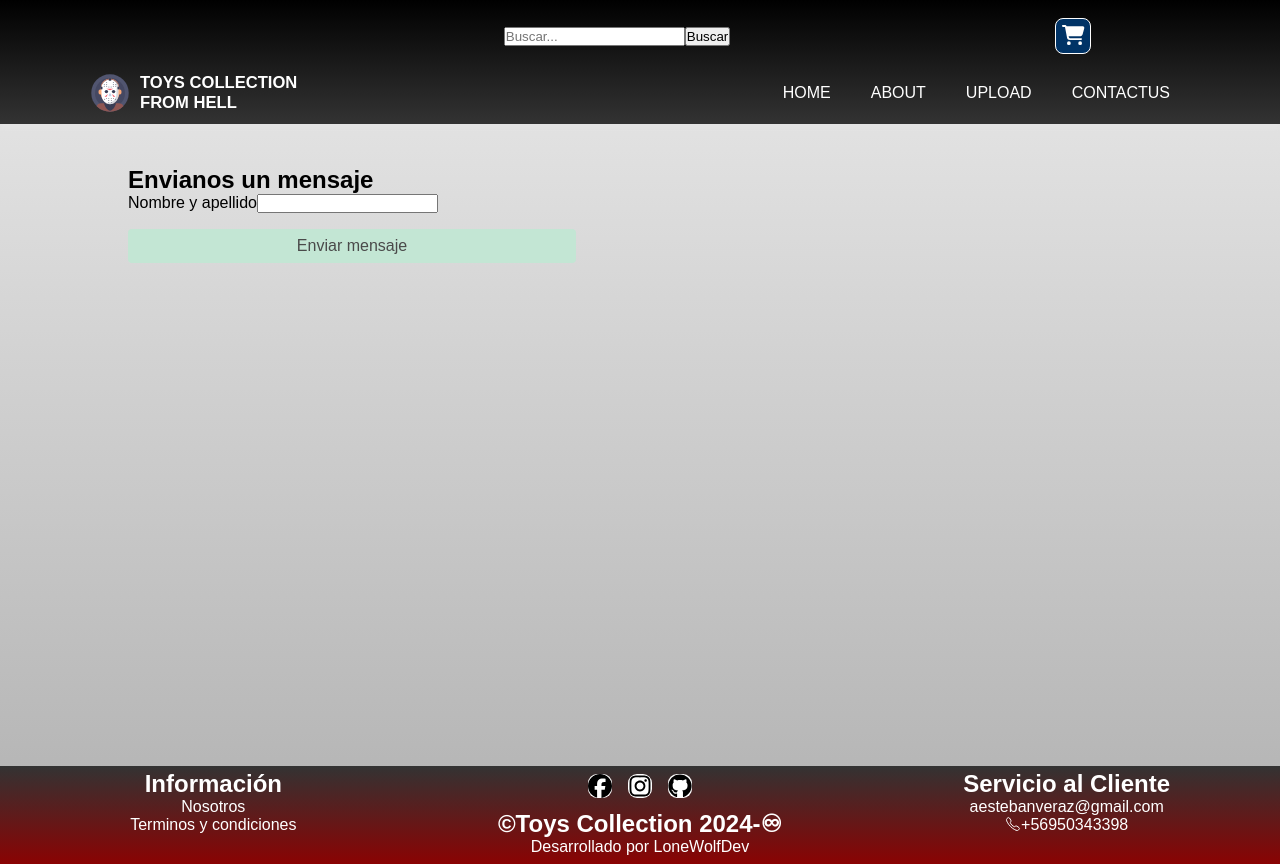
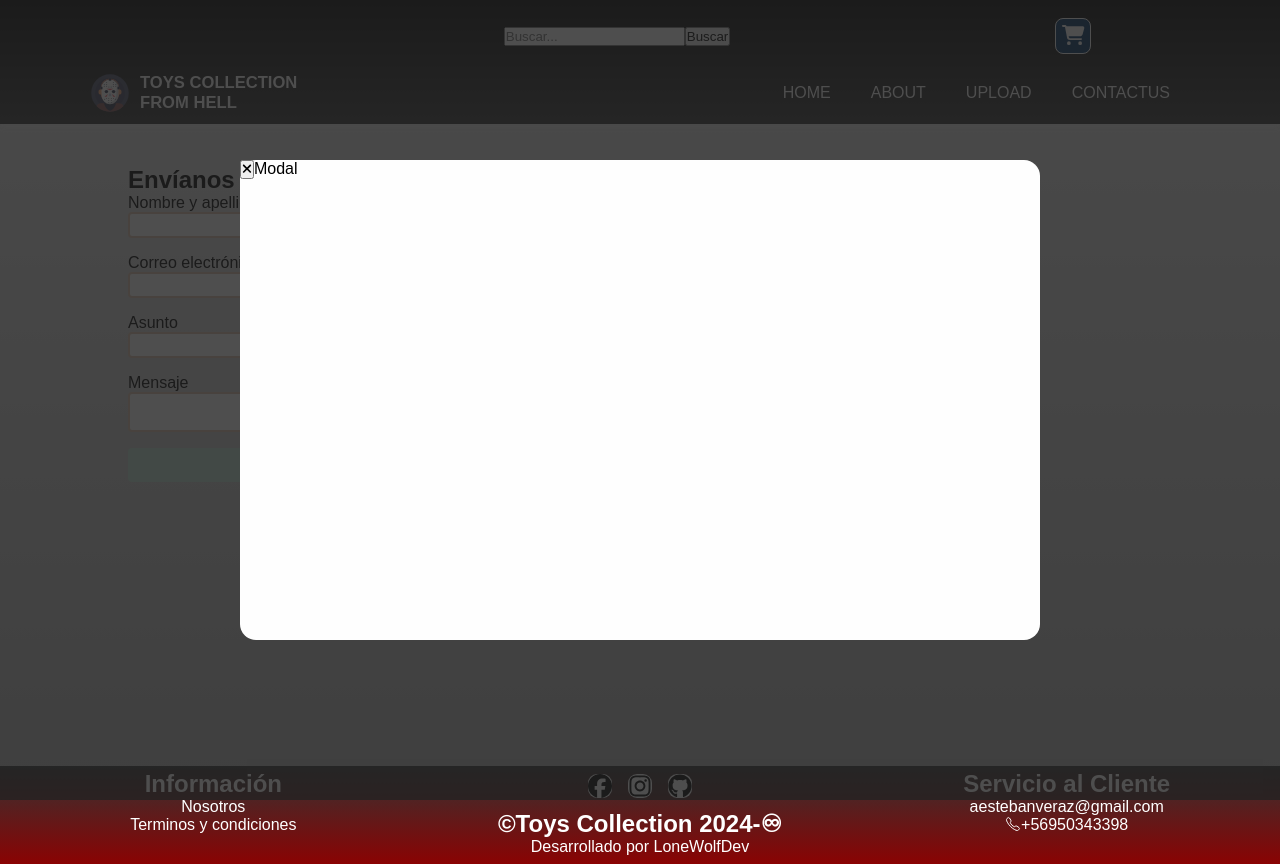
Before and after one commit to AldoVeraZ/final_proyect_stage2_ecommerce, a React (Create React App) app: page /contact in a window 1280 px wide. Both pictures are taken after a click on the button 1073 px from the left and 36 px from the top of the page. Built offline with nearby package versions, Linux system fonts and the light colour scheme.

Commit message:
some progress in modal

```diff
--- a/src/components/Cart.jsx
+++ b/src/components/Cart.jsx
@@ -1,14 +1,21 @@
-import { useContext } from "react";
-import { faShoppingCart } from "@fortawesome/free-solid-svg-icons";
+import { useContext, useState } from "react";
+import { faClose, faShoppingCart } from "@fortawesome/free-solid-svg-icons";
 import { CartContext } from "../context/CartContext";
 import Button from "./Button";
+import Modal from "./Modal";
 
 function Cart() {
   const { moviesCartList } = useContext(CartContext);
+  const [open, setOpen] = useState(false);
 
   return (
+    <>
       <div className="cart__container">
-      <Button icon={faShoppingCart} className="cart__navbar-button" />
+        <Button
+          icon={faShoppingCart}
+          className="cart__navbar-button"
+          action={() => setOpen(!open)}
+        />
         {moviesCartList.length ? (
           <div className="cart__badge">
             <span>
@@ -17,6 +24,11 @@ function Cart() {
           </div>
         ) : undefined}
       </div>
+      <Modal show={open}>
+        <Button icon={faClose} className="" action={() => setOpen(!open)} />
+        Modal
+      </Modal>
+    </>
   );
 }
 
--- a/src/components/Form.jsx
+++ b/src/components/Form.jsx
@@ -1,7 +1,10 @@
 import React from "react";
 import Button from "./Button";
 
-function Form({ children, onSubmit, labelButton }) {
+import Icon from "./Icon";
+import { faSpinner } from "@fortawesome/free-solid-svg-icons";
+
+function Form({ children, onSubmit, labelButton, loading }) {
   return (
     <form
       onSubmit={(e) => {
@@ -13,8 +16,18 @@ function Form({ children, onSubmit, labelButton }) {
       {children}
       <Button
         type="submit"
-        label={labelButton}
-        className="form__button-submit"
+        label={
+          loading ? (
+            <>
+              <Icon icon={faSpinner} />
+              {" Enviando..."}{" "}
+            </>
+          ) : (
+            labelButton
+          )
+        }
+        className={"form__button-submit"}
+        disabled={loading}
       />
     </form>
   );
--- a/src/components/InputGroup.jsx
+++ b/src/components/InputGroup.jsx
@@ -2,8 +2,18 @@ import React from "react";
 
 function InputGroup({ id, inputLabel, inputType = "text", onChange, values }) {
   return (
-    <div>
+    <div className="input-group__container">
       <label htmlFor={id}>{inputLabel}</label>
+      {inputType === "textarea" ? (
+        <textarea
+          id={id}
+          name={id}
+          type={inputType}
+          onChange={onChange}
+          value={values[id]}
+          className="input-group__input"
+        ></textarea>
+      ) : (
         <input
           id={id}
           name={id}
@@ -12,6 +22,7 @@ function InputGroup({ id, inputLabel, inputType = "text", onChange, values }) {
           value={values[id]}
           className="input-group__input"
         />
+      )}
     </div>
   );
 }
--- /dev/null
+++ b/src/components/Modal.jsx
@@ -0,0 +1,11 @@
+import React from "react";
+
+function Modal({ children, show }) {
+  return show ? (
+    <div className="modal__overlay">
+      <div className="modal__container">{children}</div>
+    </div>
+  ) : undefined;
+}
+
+export default Modal;
--- a/src/hooks/useForm.js
+++ b/src/hooks/useForm.js
@@ -10,8 +10,11 @@ export const useForm = (INITIAL_STATE) => {
     });
   };
 
+  const resetForm = () => setValues(INITIAL_STATE);
+
   return {
     values,
     handleInputChange,
+    resetForm,
   };
 };
--- a/src/pages/Contact.jsx
+++ b/src/pages/Contact.jsx
@@ -1,26 +1,65 @@
-import React from "react";
+import React, { useState } from "react";
 import Text from "../components/Text";
 import Form from "../components/Form";
 import InputGroup from "../components/InputGroup";
 
 import { useForm } from "../hooks/useForm";
+import { postMessage } from "../util/api";
+
+const INITIAL_STATE = {
+  name: "",
+  email: "",
+  subject: "",
+  body: "",
+};
 
 function Contact() {
-  const { values, handleInputChange } = useForm({});
+  const { values, handleInputChange, resetForm } = useForm(INITIAL_STATE);
+  const [loadingForm, setLoadingForm] = useState(false);
+
+  const inputProps = {
+    name: {
+      inputLabel: "Nombre y apellido",
+    },
+    email: {
+      inputLabel: "Correo electrónico",
+      inputType: "email",
+    },
+    subject: {
+      inputLabel: "Asunto",
+    },
+    body: {
+      inputLabel: "Mensaje",
+      inputType: "textarea",
+    },
+  };
 
   return (
     <div className="vertical-padding contact__container">
-      <Text renderAs="h2" content="Envianos un mensaje"></Text>
+      <Text renderAs="h2" content="Envíanos un mensaje" />
       <Form
-        onSubmit={() => console.log("submit contact")}
-        labelButton={"Enviar mensaje"}
+        onSubmit={() => {
+          setLoadingForm(true);
+          postMessage(values)
+            .then((data) => console.log(data))
+            .catch((err) => console.error(err))
+            .finally(() => {
+              setLoadingForm(false);
+              resetForm();
+            });
+        }}
+        labelButton="Enviar mensaje"
+        loading={loadingForm}
       >
-        <InputGroup
-          id="name"
-          inputLabel="Nombre y apellido"
-          onChange={handleInputChange}
-          values={values}
-        />
+        {Object.entries(inputProps).map(([key, props]) => (
+          <InputGroup
+            key={key}
+            id={key}
+            onChange={handleInputChange}
+            values={values}
+            {...props}
+          />
+        ))}
       </Form>
     </div>
   );
--- /dev/null
+++ b/src/sass/components/_modal.scss
@@ -0,0 +1,18 @@
+.modal__overlay {
+  align-items: center;
+  background-color: $background-overlay;
+  display: flex;
+  height: 100vh;
+  justify-content: center;
+  position: absolute;
+  top: 0;
+  left: 0;
+  width: 100vw;
+  z-index: 2;
+  .modal__container {
+    height: 30rem;
+    width: 50rem;
+    background-color: $white;
+    border-radius: 1rem;
+  }
+}
--- a/src/sass/styles.scss
+++ b/src/sass/styles.scss
@@ -24,6 +24,7 @@
 @import "./components/logo";
 @import "./components/socialmedia__wrapper";
 @import "./components/form";
+@import "./components/modal";
 @import "./components/input-group";
 
 // Estilos de las páginas
--- a/src/sass/utils/_variables.scss
+++ b/src/sass/utils/_variables.scss
@@ -4,6 +4,7 @@ $secondary-color: #c3e6d4;
 $terciary-color: #e0c4ae;
 
 $background-color: #f4f0e5;
+$background-overlay: #222222cc;
 
 $primary-hover: #e1918e;
 $secondary-hover: #a1d3b9;
--- a/src/util/api.js
+++ b/src/util/api.js
@@ -9,3 +9,8 @@ export const getProducts = async () => {
 
   return resp.data;
 };
+
+export const postMessage = async (body) => {
+  const resp = await axiosInstance.post("/messages", body);
+  return resp.data;
+};
```
Lines whose indentation alone changed are shown as unchanged.
